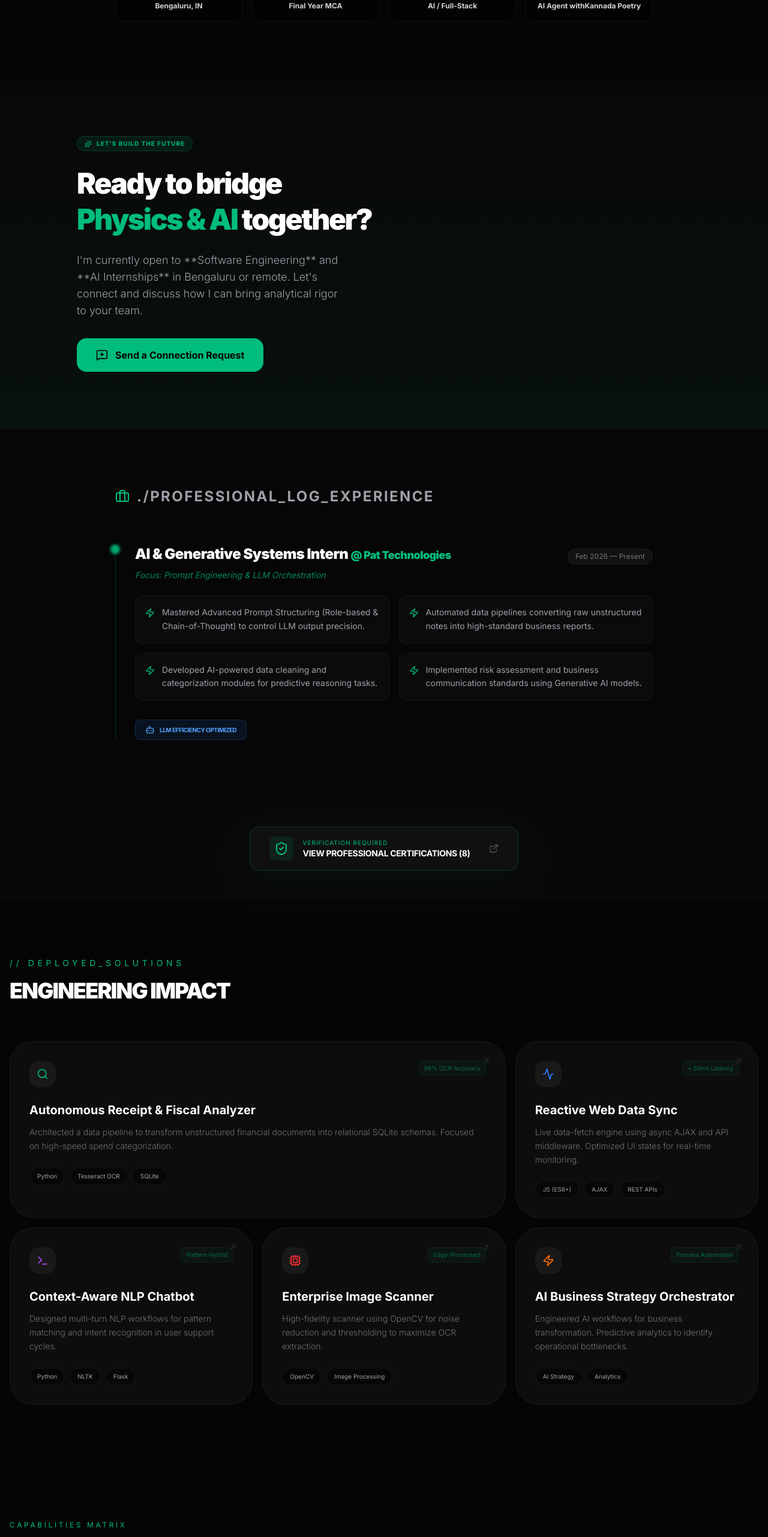
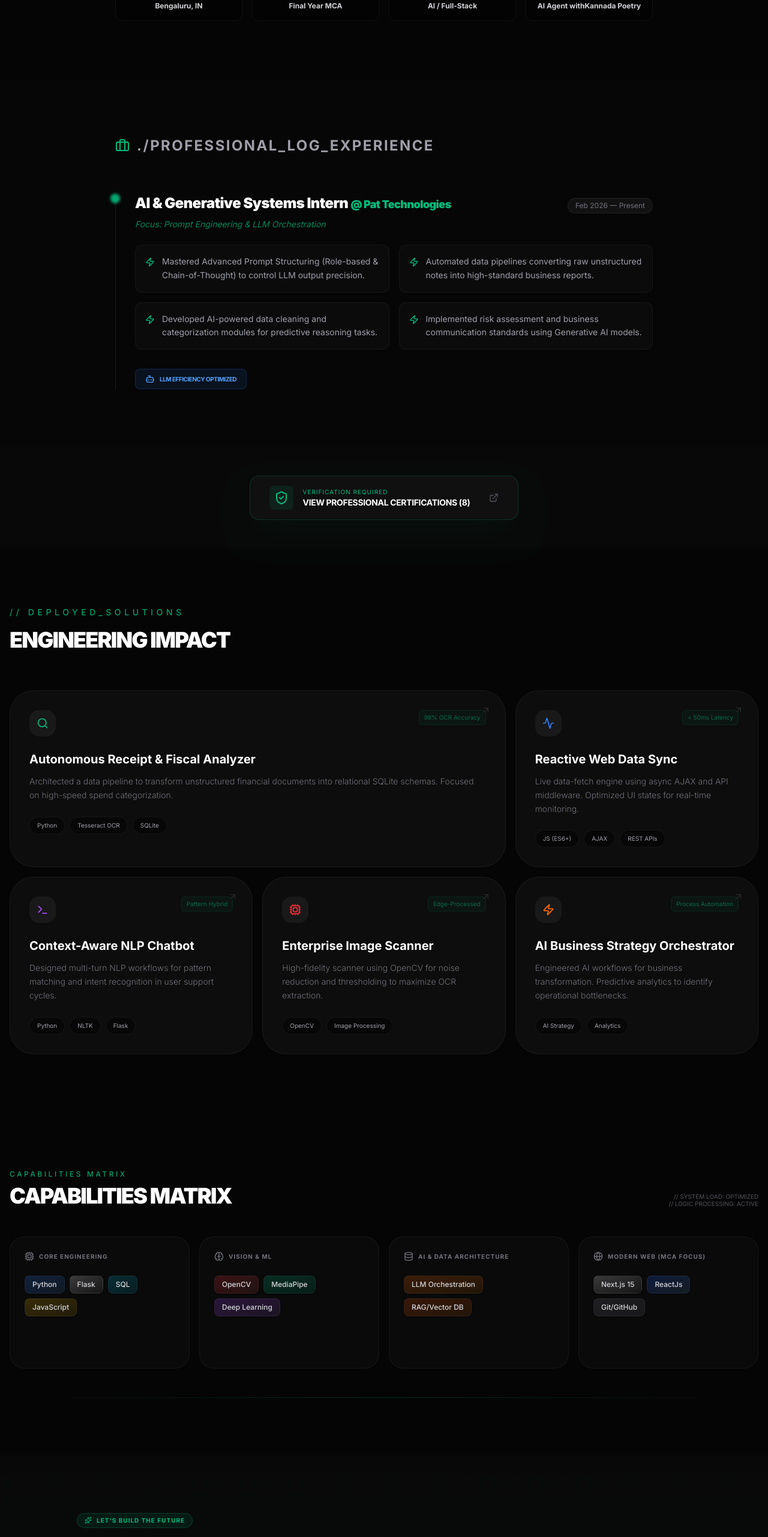
Before and after one commit to pavanpavumg/PavanmgAI, a Next.js app: page / in a window 1280 px wide. Shown: the part 1080-3643 px from the top of the page at 60% size. Built offline with nearby package versions, Linux system fonts and the light colour scheme.

Commit message:
style: move LinkedIn conversion zone to the final position on the page

```diff
--- a/src/app/page.tsx
+++ b/src/app/page.tsx
@@ -23,14 +23,13 @@ export default function Home() {
 
       {/* 2. Recruiter Funnel Flow */}
       <AboutMe />
-
-      {/* Social Proof Layer */}
-      <LinkedInBadge />
-
       <Experience />
       <Certifications />
       <ProjectShowcase />
       <PhysicsSkills />
+
+      {/* 3. The Ultimate Closing (Conversion Zone) */}
+      <LinkedInBadge />
 
       {/* Persistent AI layer */}
       <ChatAssistant />
```
